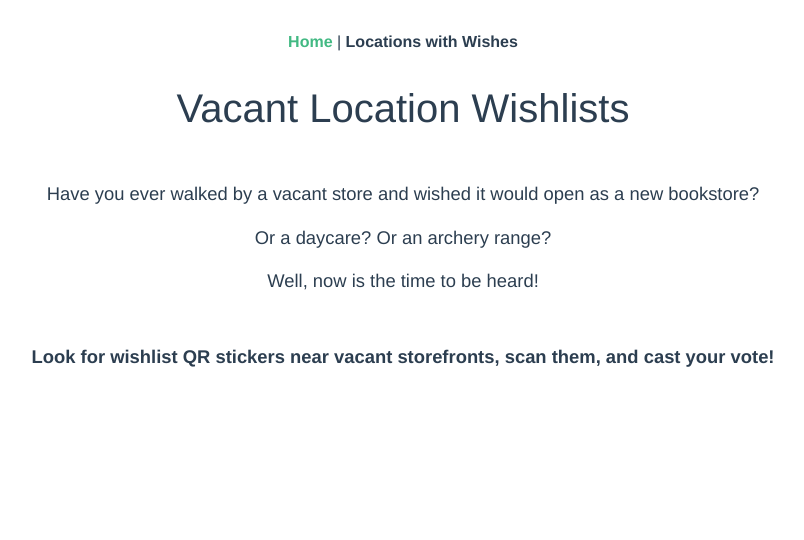
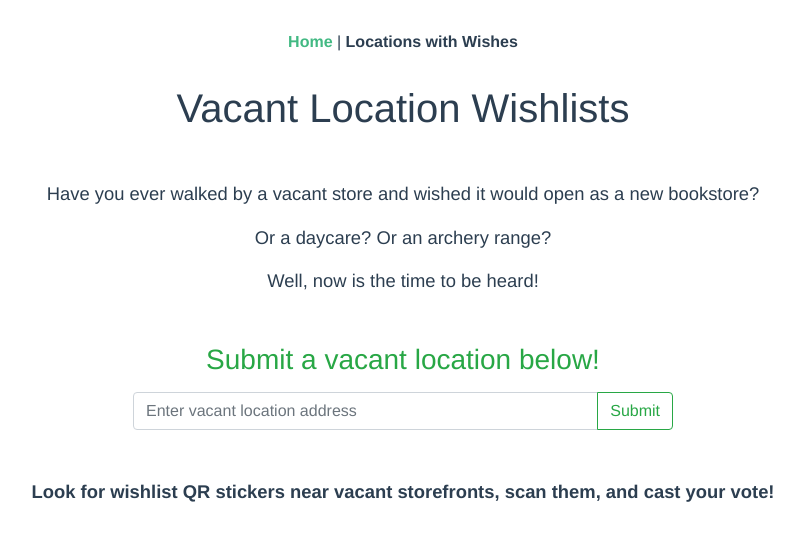
Before and after one commit to astoria-tech/location-wishlist, a Vue app in the folder frontend/: page / in a window 1280 px wide. Shown: the top 540 px of the page, without its empty margins (237-1041 px from the left). Built offline with nearby package versions, Linux system fonts and the light colour scheme.

Commit message:
Add location submission form

```diff
--- a/frontend/src/components/Home.vue
+++ b/frontend/src/components/Home.vue
@@ -4,6 +4,21 @@
     <p>Have you ever walked by a vacant store and wished it would open as a new bookstore?</p>
     <p>Or a daycare? Or an archery range?</p>
     <p>Well, now is the time to be heard!</p>
+
+    <div class="mt-5 mb-5">
+      <p class="text-success h3">Submit a vacant location below!</p>
+
+      <div class="container mt-3">
+        <div class="row justify-content-center">
+          <form @submit.prevent="handleSubmit" class="input-group col-lg-6 col-md-8">
+            <input type="text" class="form-control" placeholder="Enter vacant location address" aria-label="Vacant location address input" aria-describedby="button-addon2">
+            <div class="input-group-append">
+              <button type="submit" class="btn btn-outline-success" id="button-addon2">Submit</button>
+            </div>
+          </form>
+        </div>
+      </div>
+    </div>
     <p class="mt-5"><strong>Look for wishlist QR stickers near vacant storefronts, scan them, and cast your vote!</strong></p>
   </div>
 </template>
```
